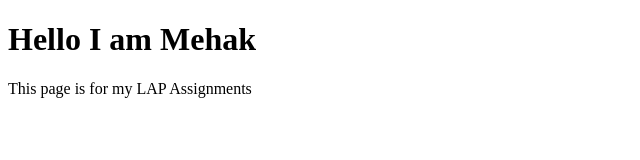
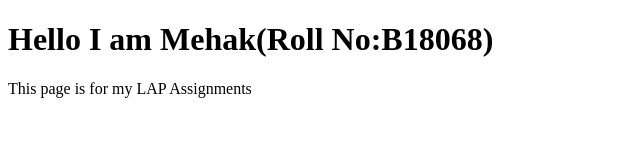
Before and after one commit to Mehak-B18068/Mehak-B18068.github.io, a plain HTML site: page index.html in a window 1280 px wide. Shown: the whole page, without its empty margins (0-640 px from the left). Drawn offline with Linux system fonts and the light colour scheme.

Commit message:
Update index.html

```diff
--- a/index.html
+++ b/index.html
@@ -1,7 +1,7 @@
 <!DOCTYPE html>
 <html>
 <body>
-<h1>Hello I am Mehak</h1>
+<h1>Hello I am Mehak(Roll No:B18068)</h1>
 <p>This page is for my LAP Assignments</p>
 </body>
 </html>
```
